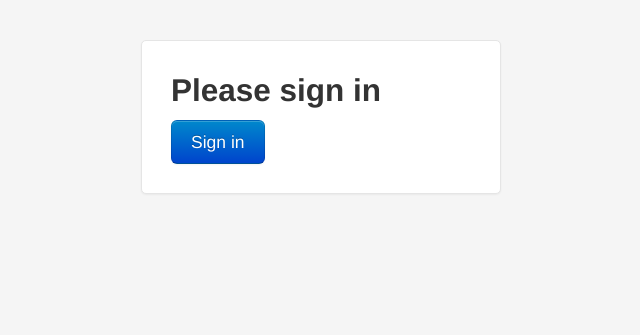
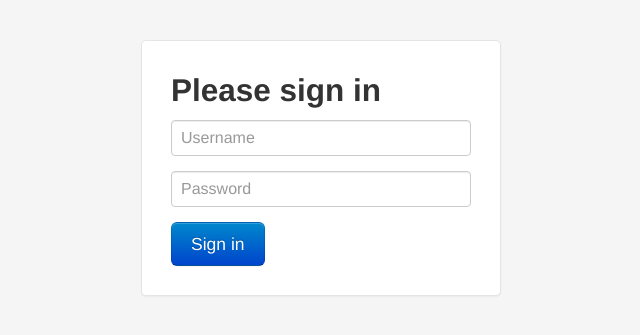
Before and after one commit to greenhill520/Airead-Server, a Python web app: template airead/templates/airead_admin/admin_login.html in a window 1280 px wide. Shown: the top 335 px of the page, without its empty margins (319-959 px from the left). Run offline with Jinja, Linux system fonts and the light colour scheme; the template is opened without the code that fills it, so the values that code supplies are empty, except form fields; tables that the repository leaves empty hold one stand-in row (values such as "Sample post"); form fields are guessed from the names that the template uses.

Commit message:
add place holder in login template

```diff
--- a/airead/templates/airead_admin/admin_login.html
+++ b/airead/templates/airead_admin/admin_login.html
@@ -52,18 +52,26 @@
       <form method="POST" action="" class="form-signin">
         <h2 class="form-signin-heading">Please sign in</h2>
         {{ form.hidden_tag() }}
-        {% for f in form if f.type != 'CSRFTokenField' %}
         <div>
-          {{ f(class_="input-block-level") }}
-          {% if f.errors %}
+          {{ form.username(class_="input-block-level", placeholder="Username") }}
+          {% if form.username.errors %}
           <ul>
-              {% for e in f.errors %}
+              {% for e in form.username.errors %}
               <li><span class="label label-warning">{{ e }}</span></li>
               {% endfor %}
           </ul>
           {% endif %}
         </div>
-        {% endfor %}
+        <div>
+          {{ form.password(class_="input-block-level", placeholder="Password") }}
+          {% if form.password.errors %}
+          <ul>
+              {% for e in form.password.errors %}
+              <li><span class="label label-warning">{{ e }}</span></li>
+              {% endfor %}
+          </ul>
+          {% endif %}
+        </div>
         <button class="btn btn-large btn-primary" type="submit">Sign in</button>
       </form>
     </div> <!-- /container -->
```
